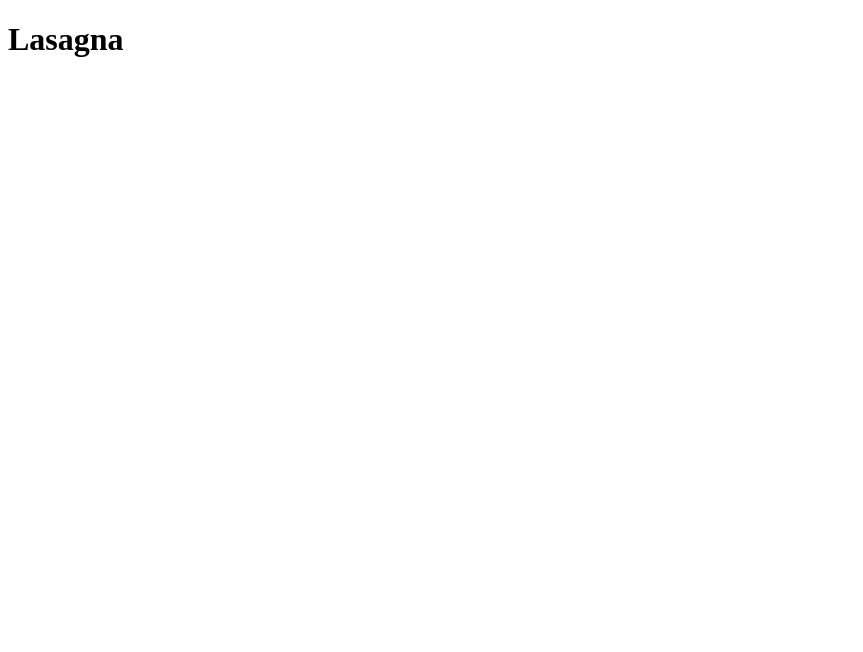
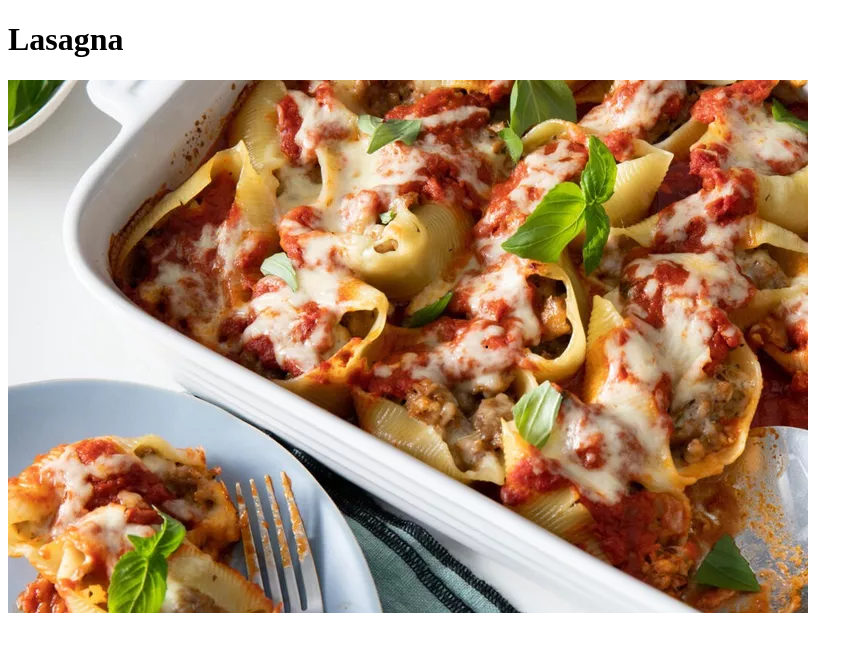
Before and after one commit to adelsabagh/odin-recipes, a plain HTML site: page recipes/lasagna.html in a window 1280 px wide. Shown: the whole page, without its empty margins (0-863 px from the left). Drawn offline with Linux system fonts and the light colour scheme.

Commit message:
recipe image added

```diff
--- a/recipes/lasagna.html
+++ b/recipes/lasagna.html
@@ -8,5 +8,6 @@
 </head>
 <body>
     <h1>Lasagna</h1>
+    <img src="./lasgna.webp" alt="lasagna">
 </body>
 </html>
```
Also changed, not shown: recipes/lasgna.webp (added).
